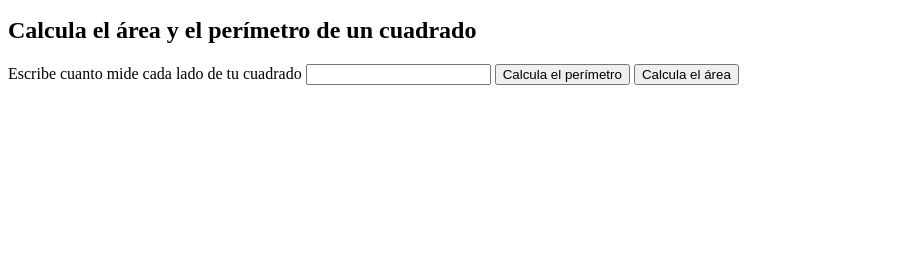
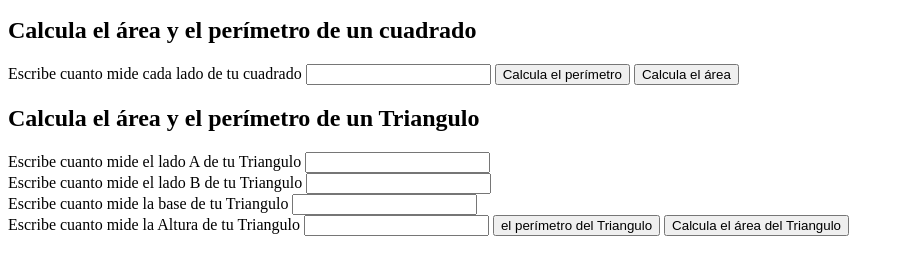
Before and after one commit to EnmanuelJosue/curso-practico-javascript, a plain HTML site: page figuras.html in a window 1280 px wide. Shown: the part 101-376 px from the top of the page, without its empty margins (0-904 px from the left). Drawn offline with Linux system fonts and the light colour scheme.

Commit message:
Se agrego el calculo del area y perimetro al triangulo, tanto la parte visual en html, como el codigo con funciones en JS

```diff
--- a/figuras.html
+++ b/figuras.html
@@ -28,6 +28,31 @@
                 Calcula el área
             </button>
         </form>
+        <h2>Calcula el área y el perímetro de un Triangulo</h2>
+        <form action="">
+            <label for="InputTriangulo">
+                Escribe cuanto mide el lado A de tu Triangulo
+            </label>
+            <input id="InputTriangulo" type="number">
+            <label for="InputTriangulo2">
+                <br> Escribe cuanto mide el lado B de tu Triangulo
+            </label>
+            <input id="InputTriangulo2" type="number">
+            <label for="InputTriangulo3">
+                <br> Escribe cuanto mide la base de tu Triangulo
+            </label>
+            <input id="InputTriangulo3" type="number">
+            <label for="InputTriangulo4">
+                <br> Escribe cuanto mide la Altura de tu Triangulo
+            </label>
+            <input id="InputTriangulo4" type="number">
+            <button type="button" onclick="calcularPerimetroTriangulo()">
+                 el perímetro del Triangulo
+            </button>
+            <button type="button" onclick="calcularAreaTriangulo()">
+                Calcula el área del Triangulo
+            </button>
+        </form>
     </section>
     <script src="./figuras.js"></script>
 </body>
--- a/figuras.js
+++ b/figuras.js
@@ -78,5 +78,25 @@ function calcularAreaCuadrado(){
 
     const area = areaCuadrado(value);
     alert(area);
+}
 
+function calcularPerimetroTriangulo(){
+    const input = document.getElementById("InputTriangulo");
+    const value = parseInt(input.value);
+    const input2 = document.getElementById("InputTriangulo2");
+    const value2 = parseInt(input2.value);
+    const input3 = document.getElementById("InputTriangulo3");
+    const value3 = parseInt(input3.value);
+    const perimetro = perimetroTriangulo(value, value2, value3);
+    alert(perimetro);
 }
+
+function calcularAreaTriangulo(){
+    const input3 = document.getElementById("InputTriangulo3");
+    const value3 = parseInt(input3.value);
+    const input4 = document.getElementById("InputTriangulo4");
+    const value4 = parseInt(input4.value);
+
+    const area = areaTriangulo(value3, value4);
+    alert(area);
+}
```
